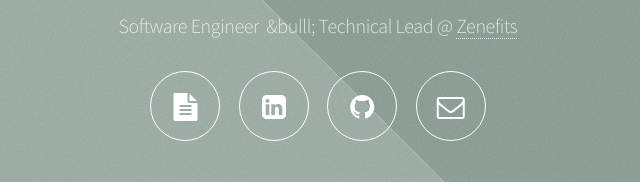
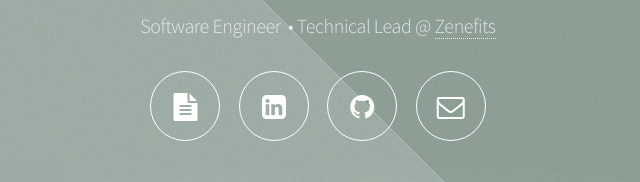
Before and after one commit to GabeBenjamin/gabebenjamin.github.io, a plain HTML site: page index.html in a window 1280 px wide. Shown: the part 346-528 px from the top of the page, 324-964 px from the left. Drawn offline with Linux system fonts and the light colour scheme.

Commit message:
Fix bullet point

```diff
--- a/index.html
+++ b/index.html
@@ -23,7 +23,7 @@
 				<!-- Header -->
 					<header id="header">
 						<h1>Gabe Benjamin</h1>
-						<p>Software Engineer &nbsp;&bulll; Technical Lead @ <a href="https://www.zenefits.com/">Zenefits</a></p>
+						<p>Software Engineer &nbsp;&bull; Technical Lead @ <a href="https://www.zenefits.com/">Zenefits</a></p>
 						<nav>
 							<ul>
 								<li><a href="Gabe_Benjamin_Resume.pdf" class="icon fa-file-text"><span class="label">Resume</span></a></li>
```
